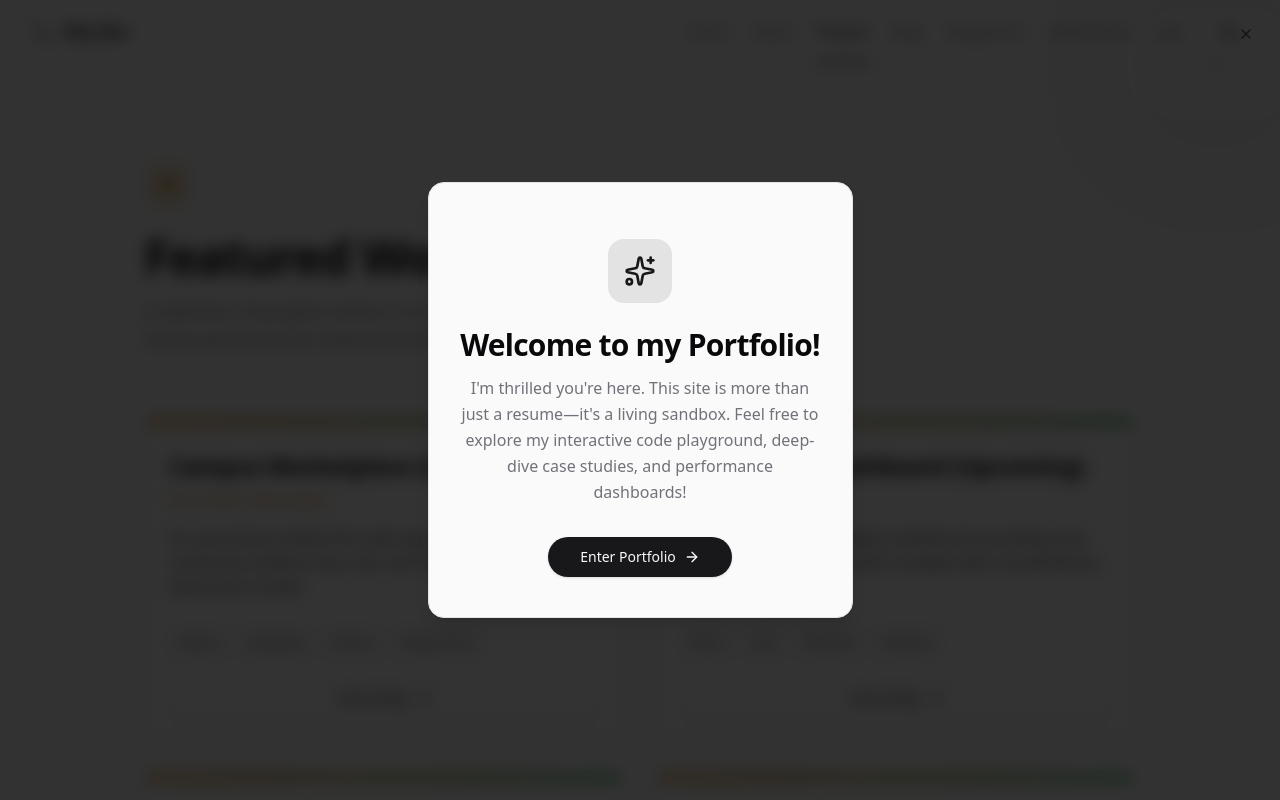
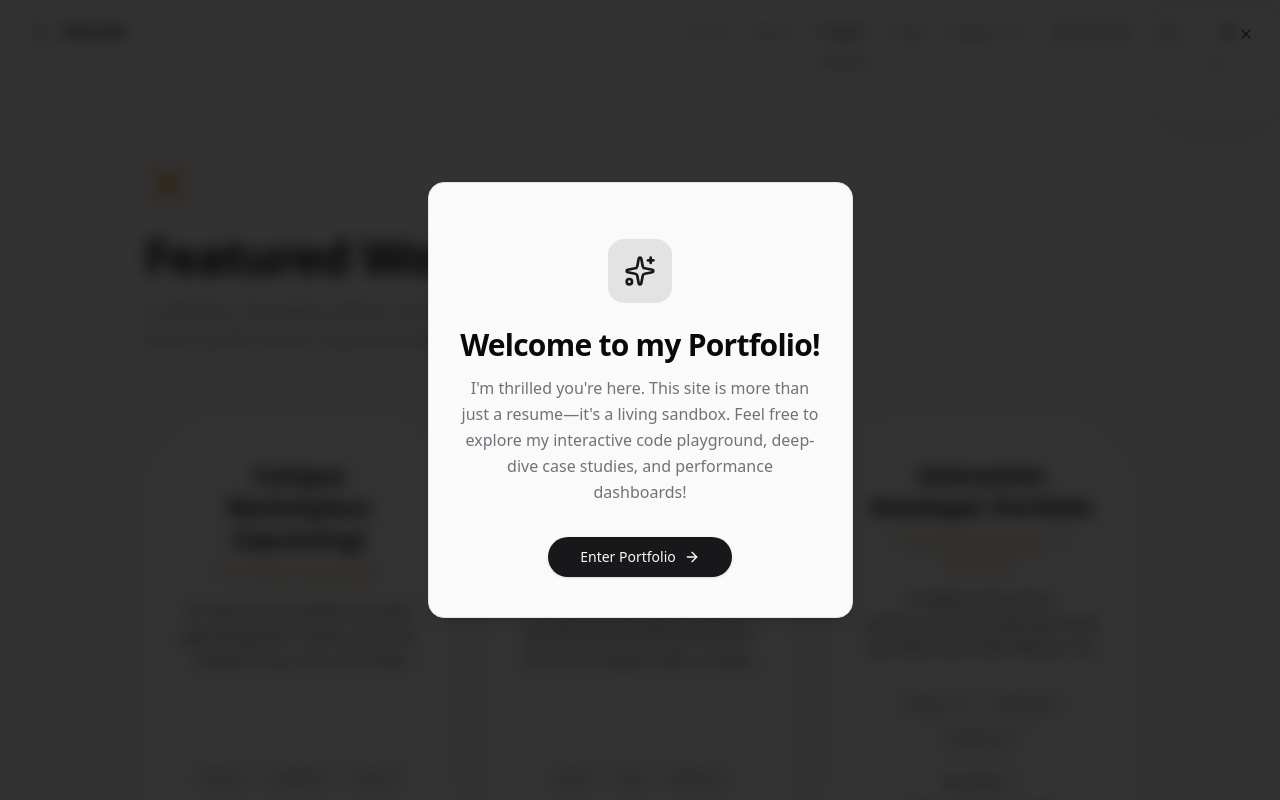
Before and after one commit to djayourikelvinatsu-hub/my_portfolio, a Next.js app: page /projects in a window 1280 px wide. Shown: the top 800 px of the page. Built offline with nearby package versions, Linux system fonts and the light colour scheme.

Commit message:
style: update project cards to be smaller and oval

```diff
--- a/src/app/projects/page.tsx
+++ b/src/app/projects/page.tsx
@@ -24,44 +24,43 @@ export default function ProjectsIndex() {
                 </p>
             </FadeIn>
 
-            <StaggerContainer className="grid grid-cols-1 md:grid-cols-2 gap-8">
+            <StaggerContainer className="grid grid-cols-1 md:grid-cols-2 lg:grid-cols-3 gap-8">
                 {projects.map((project, idx) => (
                     <StaggerItem key={project.slug}>
                         <HoverCard className="h-full">
-                            <Card className="group hover:border-chart-4/50 transition-all shadow-sm bg-card/60 backdrop-blur-sm flex flex-col h-full overflow-hidden">
-                                <div className="h-2 bg-gradient-to-r from-chart-4 to-chart-3 w-full opacity-70 group-hover:opacity-100 transition-opacity" />
-                                <CardHeader className="flex-1">
-                                    <div className="flex justify-between items-start mb-2">
-                                        <CardTitle className="text-2xl group-hover:text-chart-4 transition-colors">
+                            <Card className="group hover:border-chart-4/50 transition-all shadow-sm bg-card/60 backdrop-blur-sm flex flex-col justify-center items-center text-center h-full min-h-[320px] overflow-hidden rounded-[80px] p-6 border-2 border-transparent">
+                                <CardHeader className="flex-1 items-center px-2 py-4">
+                                    <div className="flex justify-center items-center mb-2">
+                                        <CardTitle className="text-xl md:text-2xl group-hover:text-chart-4 transition-colors">
                                             <Link href={`/projects/${project.slug}`}>
                                                 {project.meta.title}
                                             </Link>
                                         </CardTitle>
                                     </div>
-                                    <p className="text-sm text-chart-4 font-mono mb-2">{project.meta.role}</p>
-                                    <CardDescription className="text-base text-foreground/80 mt-2">
+                                    <p className="text-xs md:text-sm text-chart-4 font-mono mb-2">{project.meta.role}</p>
+                                    <CardDescription className="text-sm md:text-base text-foreground/80 mt-2 line-clamp-3">
                                         {project.meta.description}
                                     </CardDescription>
                                 </CardHeader>
-                                <CardContent>
-                                    <div className="flex flex-wrap gap-2 mt-2">
-                                        {project.meta.stacks?.map(stack => (
-                                            <span key={stack} className="text-xs bg-muted text-muted-foreground border border-border/50 px-2.5 py-1 rounded-full">
+                                <CardContent className="px-2 py-2">
+                                    <div className="flex flex-wrap justify-center gap-2 mt-2">
+                                        {project.meta.stacks?.slice(0, 3).map(stack => (
+                                            <span key={stack} className="text-[10px] md:text-xs bg-muted text-muted-foreground border border-border/50 px-2.5 py-1 rounded-full">
                                                 {stack}
                                             </span>
                                         ))}
                                     </div>
                                 </CardContent>
-                                <CardFooter className="pt-0 flex gap-2">
-                                    <Button asChild variant="default" className="flex-1 bg-card hover:bg-chart-4 hover:text-white border text-foreground transition-all">
+                                <CardFooter className="pt-2 pb-6 flex flex-col gap-2 w-full max-w-[200px]">
+                                    <Button asChild variant="default" size="sm" className="w-full bg-card hover:bg-chart-4 hover:text-white border text-foreground transition-all rounded-full">
                                         <Link href={`/projects/${project.slug}`}>
-                                            Case Study <ArrowRight className="ml-2 h-4 w-4" />
+                                            Case Study <ArrowRight className="ml-2 h-3 w-3" />
                                         </Link>
                                     </Button>
                                     {project.meta.link && (
-                                        <Button asChild variant="outline" className="px-3 hover:bg-primary hover:text-primary-foreground border-primary/20">
+                                        <Button asChild variant="outline" size="sm" className="w-full hover:bg-primary hover:text-primary-foreground border-primary/20 rounded-full">
                                             <a href={project.meta.link} target="_blank" rel="noreferrer" aria-label={`Visit live site for ${project.meta.title}`}>
-                                                <ExternalLink className="h-4 w-4" />
+                                                Live Site <ExternalLink className="ml-2 h-3 w-3" />
                                             </a>
                                         </Button>
                                     )}
@@ -71,7 +70,7 @@ export default function ProjectsIndex() {
                     </StaggerItem>
                 ))}
                 {projects.length === 0 && (
-                    <StaggerItem className="col-span-1 md:col-span-2 py-20 text-center border rounded-xl bg-muted/20 border-dashed">
+                    <StaggerItem className="col-span-1 md:col-span-2 lg:col-span-3 py-20 text-center border rounded-[80px] bg-muted/20 border-dashed">
                         <p className="text-muted-foreground">No projects found. Create some MDX files in the content directory!</p>
                     </StaggerItem>
                 )}
```
